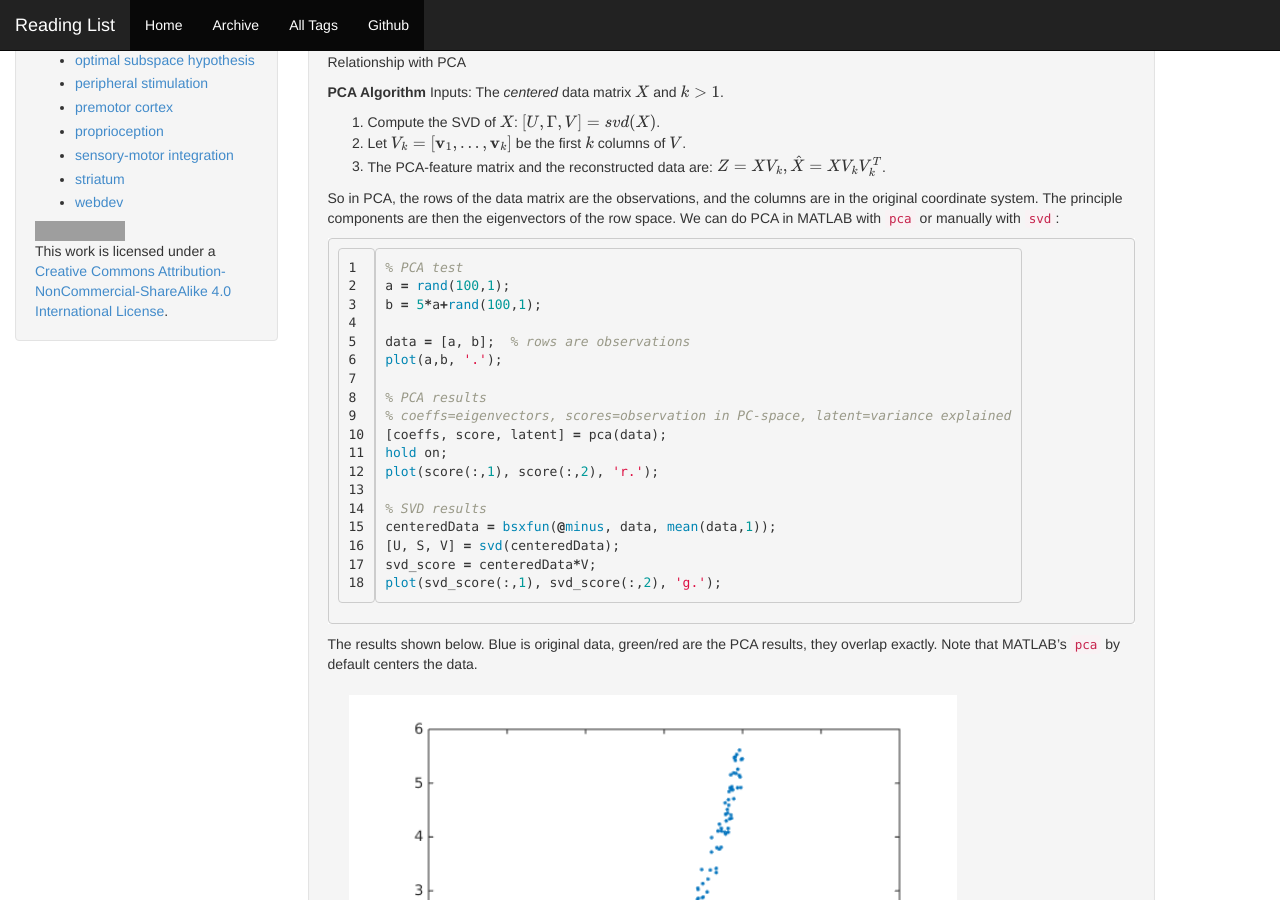
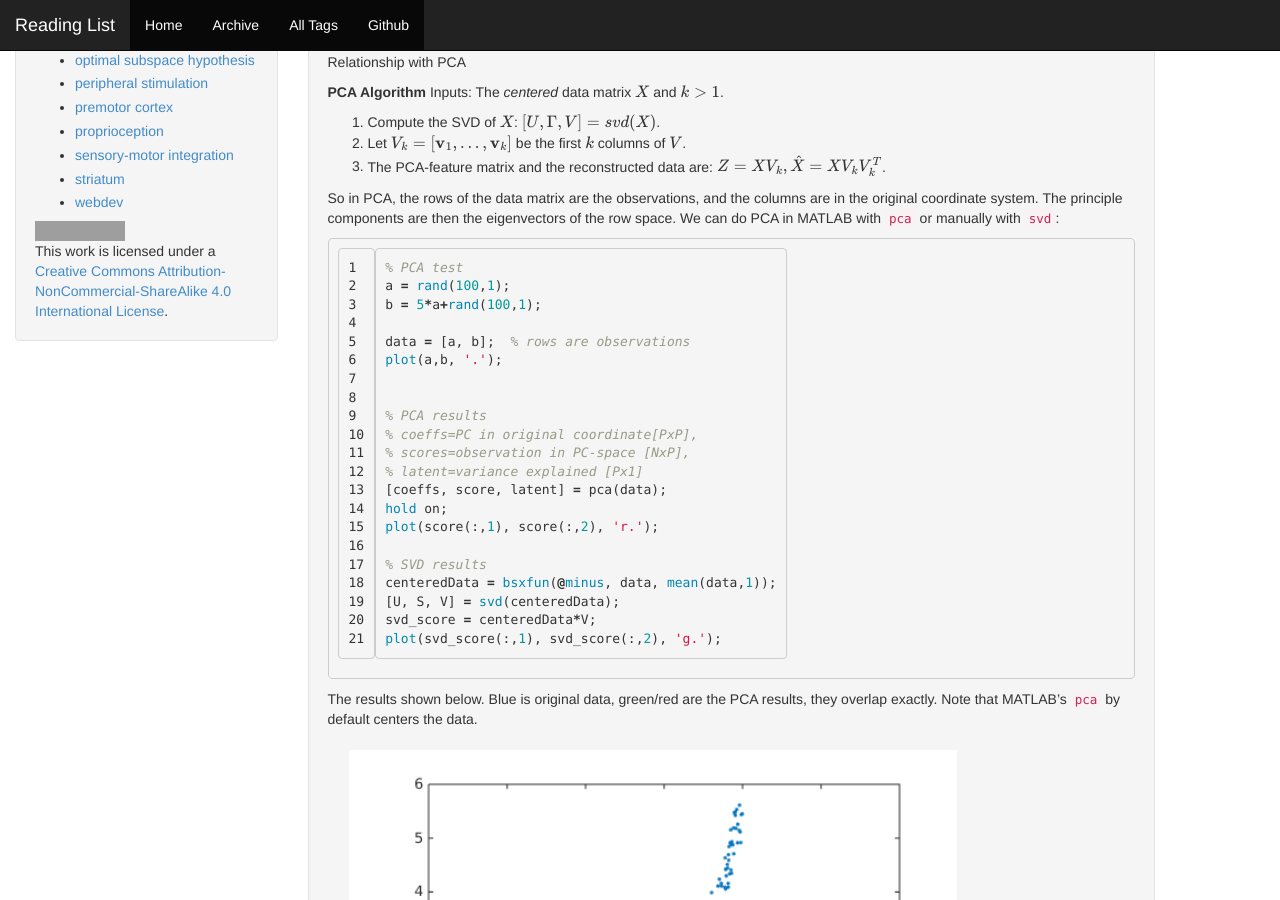
Before and after one commit to allenyin/reading_list, a Jekyll site: the page built from _posts/2016-04-21-LinearAlgebra.md, in a window 1280 px wide and 900 px high, scrolled down 1452 px. Built offline with Jekyll 4.4.1, drawn with Linux system fonts in a browser that asks for light colours; formulas are drawn with MathJax 3; grey boxes are pictures that could not be loaded.

Commit message:
Minor change on SVD post

```diff
--- a/_posts/2016-04-21-LinearAlgebra.md
+++ b/_posts/2016-04-21-LinearAlgebra.md
@@ -52,8 +52,11 @@ b = 5*a+rand(100,1);
 data = [a, b];  % rows are observations
 plot(a,b, '.');
 
+
 % PCA results
-% coeffs=eigenvectors, scores=observation in PC-space, latent=variance explained
+% coeffs=PC in original coordinate[PxP],
+% scores=observation in PC-space [NxP],
+% latent=variance explained [Px1]
 [coeffs, score, latent] = pca(data);
 hold on;
 plot(score(:,1), score(:,2), 'r.');
```
